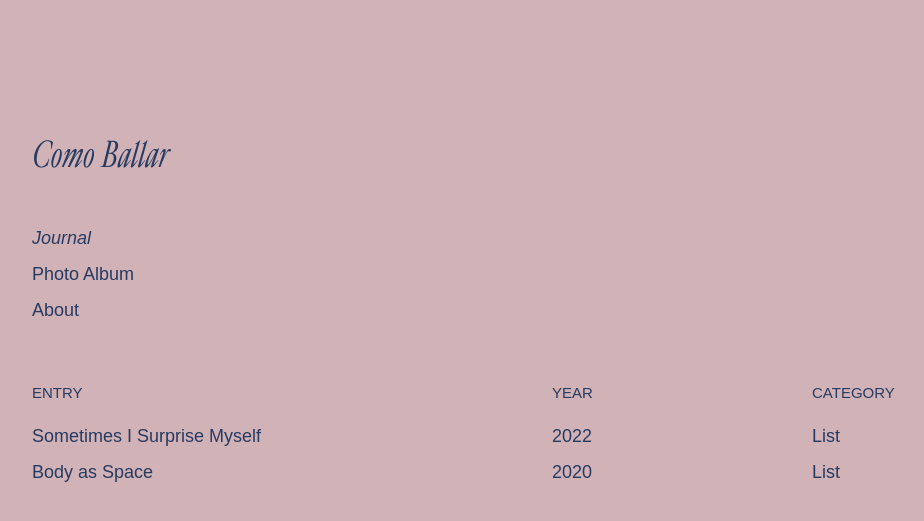
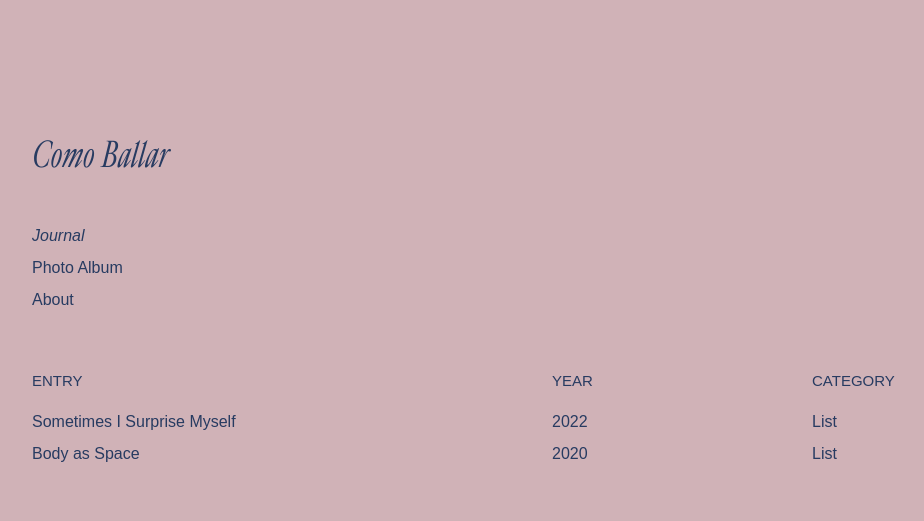
Before and after one commit to comballar/comballar.github.io, a Jekyll site: the page built from journal.html, in a window 1280 px wide. Shown: the top 521 px of the page, without its empty margins (88-1012 px from the left). Built offline with Jekyll 4.4.1, drawn with Linux system fonts in a browser that asks for light colours.

Commit message:
Update base.scss

```diff
--- a/_sass/base.scss
+++ b/_sass/base.scss
@@ -3,8 +3,8 @@ $on-laptop:         800px !default;
 
 // typography
 $font__family:      'Arial', sans-serif;
-$font__size:        18px;
-$font__weight:      400;
+$font__size:        16px;
+$font__weight:      300;
 $font__line-height: 2;
 
 @font-face {
```
